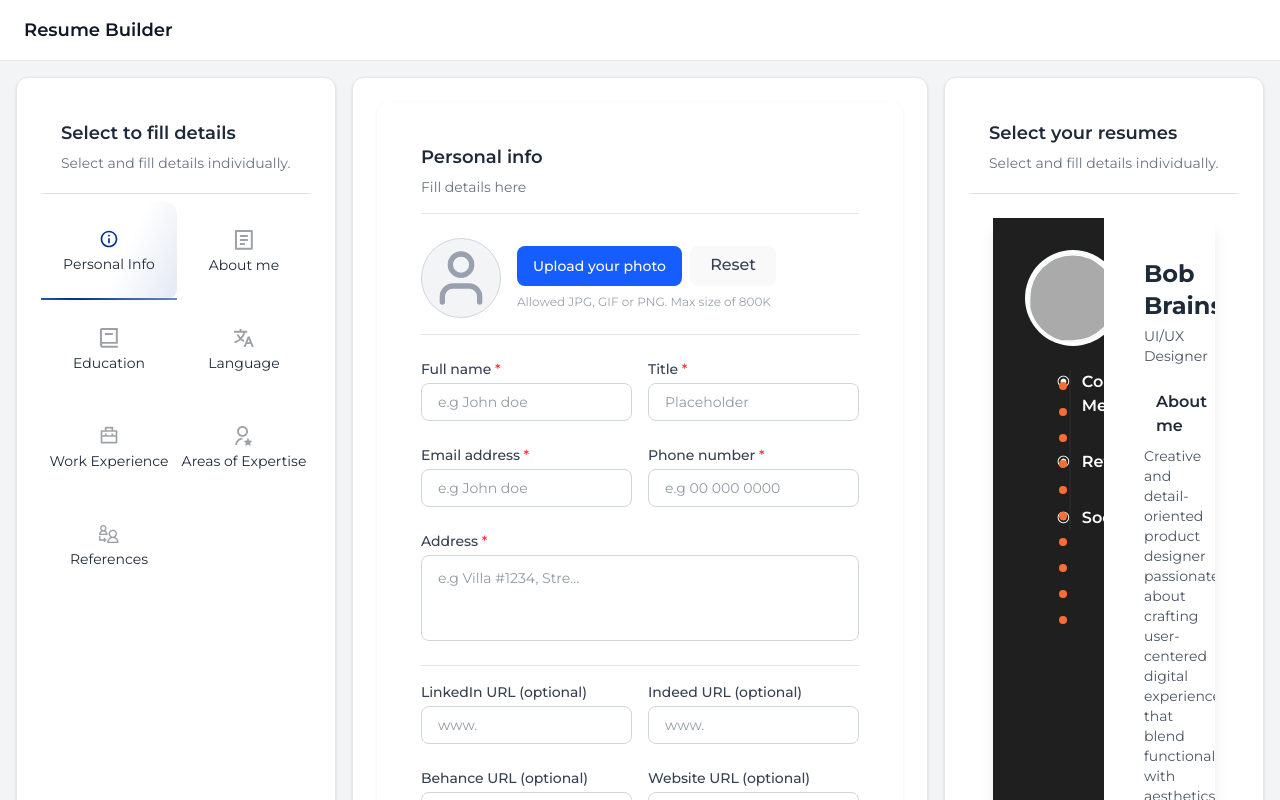
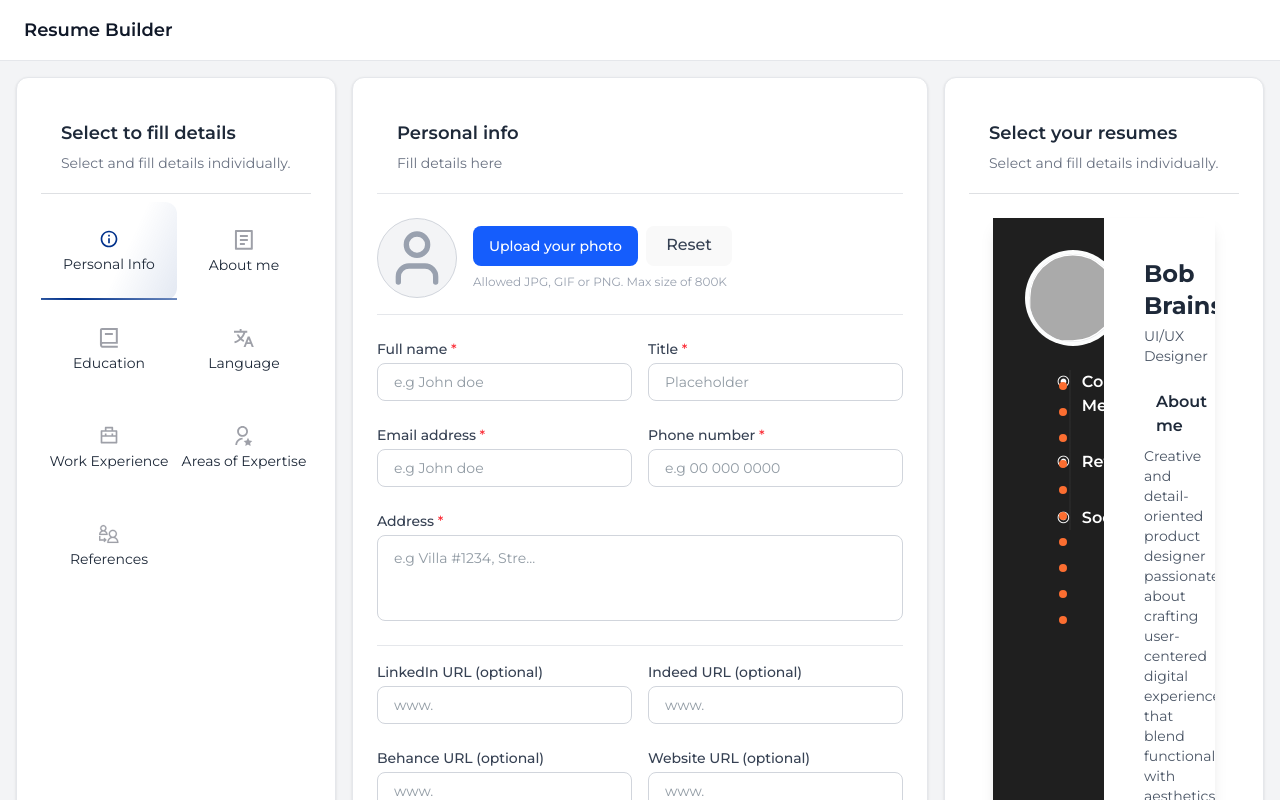
Before and after one commit to muhammadsalif/resume-builder, a React (Vite) app: page /builder/personal-info in a window 1280 px wide. Shown: the top 800 px of the page. Built offline with nearby package versions, Linux system fonts and the light colour scheme.

Commit message:
[refactor] layout in Main, PersonalInfoForm, and ResumeBuilder components for improved structure and styling

```diff
--- a/src/components/Main.jsx
+++ b/src/components/Main.jsx
@@ -3,20 +3,18 @@ import { Routes, Route, Navigate } from "react-router-dom";
 
 const Main = () => {
   return (
-    <>
-      <div className="rb-card">
-        <Routes>
-          <Route path="personal-info" element={<PersonalInfoForm />} />
-          <Route path="aboutme" element={<div className="placeholder">About (placeholder)</div>} />
-          <Route path="education" element={<div className="placeholder">Education (placeholder)</div>} />
-          <Route path="language" element={<div className="placeholder">language (placeholder)</div>} />
-          <Route path="work-experience" element={<div className="placeholder">work-experience (placeholder)</div>} />
-          <Route path="areas-of-expertise" element={<div className="placeholder">areas-of-expertise (placeholder)</div>} />
-          <Route path="references" element={<div className="placeholder">references (placeholder)</div>} />
-          <Route path="*" element={<Navigate to="/builder/personal-info" replace />} />
-        </Routes>
-      </div>
-    </>
+    <div className="flex-1 flex flex-col">
+      <Routes>
+        <Route path="personal-info" element={<PersonalInfoForm />} />
+        <Route path="aboutme" element={<div>About (placeholder)</div>} />
+        <Route path="education" element={<div>Education (placeholder)</div>} />
+        <Route path="language" element={<div>Language (placeholder)</div>} />
+        <Route path="work-experience" element={<div>Work Experience (placeholder)</div>} />
+        <Route path="areas-of-expertise" element={<div>Areas of Expertise (placeholder)</div>} />
+        <Route path="references" element={<div>References (placeholder)</div>} />
+        <Route path="*" element={<Navigate to="/builder/personal-info" replace />} />
+      </Routes>
+    </div>
   );
 };
 
--- a/src/features/personal-info/PersonalInfoForm.jsx
+++ b/src/features/personal-info/PersonalInfoForm.jsx
@@ -51,11 +51,10 @@ export default function PersonalInfoForm() {
   };
 
   return (
-    <div className="flex flex-col w-full bg-white p-6 rounded-lg">
+    <div className="flex flex-col w-full">
       {/* Header */}
-      <div className="flex flex-col md:flex-row justify-between items-start md:items-center border-b border-gray-200 pb-4 mb-6">
-
-        <div className="flex flex-col gap-2">
+      <div className="flex flex-col md:flex-row justify-between items-start md:items-center border-b border-gray-200 mb-6">
+        <div className="flex flex-col gap-2 p-5">
           <h2 className="text-base sm:text-lg font-semibold text-gray-800 leading-tight">
             Personal info
           </h2>
--- a/src/pages/ResumeBuilder.jsx
+++ b/src/pages/ResumeBuilder.jsx
@@ -6,7 +6,7 @@ import "./resumeBuilder.css";
 
 export default function ResumeBuilder() {
   return (
-    <div className="min-h-screen bg-gray-100 flex flex-col">
+    <div className="min-h-[90vh] bg-gray-100 flex flex-col">
       {/* Header */}
       <header className="px-6 py-4 bg-white border-b border-gray-200 text-gray-900 font-semibold text-lg">
         Resume Builder
@@ -14,7 +14,7 @@ export default function ResumeBuilder() {
 
       {/* Main Container */}
       <div className="flex flex-col md:flex-row gap-4 p-4 flex-1">
-        {/* Left Leftbar */}
+        {/* Left Sidebar */}
         <aside className="hidden md:flex w-[320px] bg-white border border-gray-200 rounded-xl flex-col p-6 shadow-sm">
           <Leftbar />
         </aside>
```
